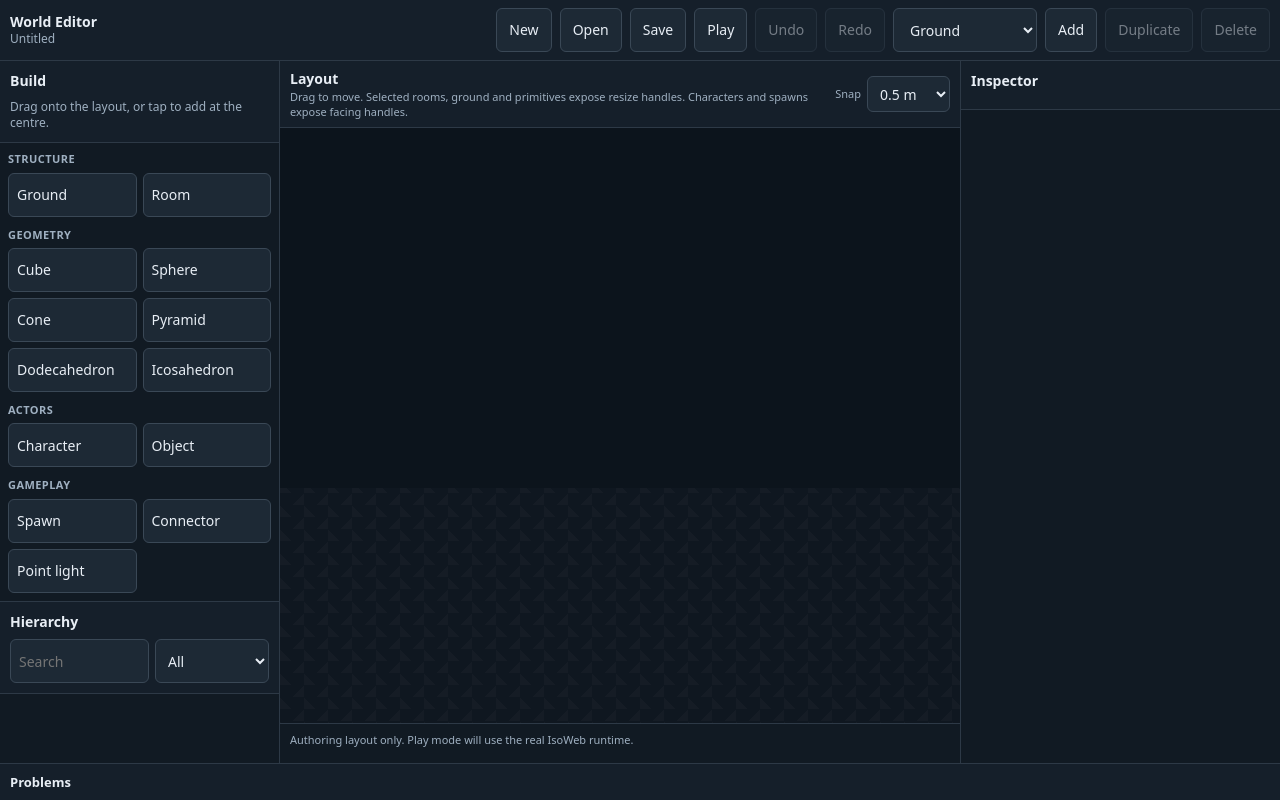
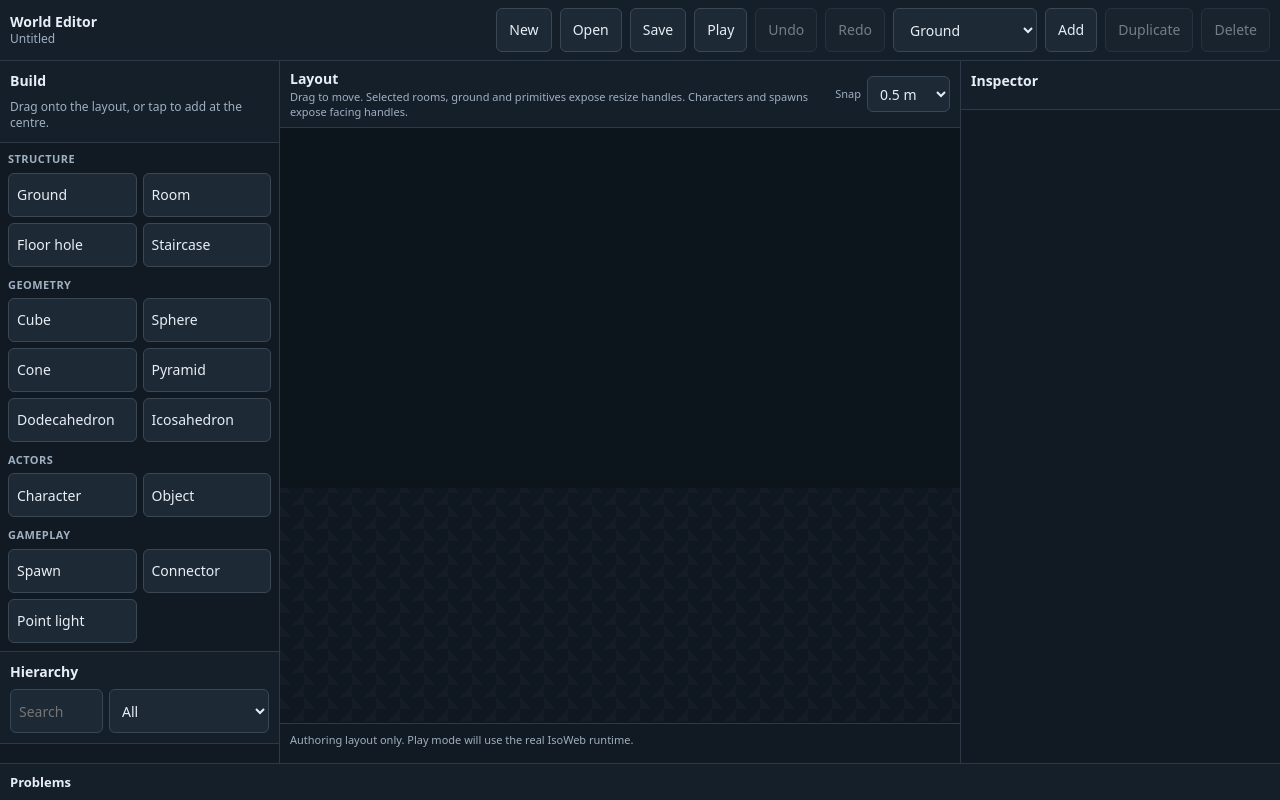
Before and after one commit to kitty-crow/isoweb, a website: page web/world-editor.html in a window 1280 px wide. Drawn offline with Linux system fonts and the light colour scheme.

Commit message:
Add structural tools to builder menus

```diff
--- a/web/world-editor.html
+++ b/web/world-editor.html
@@ -31,6 +31,8 @@
         <option value="dodecahedron">Dodecahedron</option>
         <option value="icosahedron">Icosahedron</option>
         <option value="room">Room</option>
+        <option value="floor-hole">Floor hole</option>
+        <option value="staircase">Staircase</option>
         <option value="character">Character</option>
         <option value="dynamic-body">Dynamic body</option>
         <option value="spawn">Spawn</option>
@@ -55,6 +57,8 @@
               <strong>Structure</strong>
               <button type="button" data-editor-add-kind="ground">Ground</button>
               <button type="button" data-editor-add-kind="room">Room</button>
+              <button type="button" data-editor-add-kind="floor-hole">Floor hole</button>
+              <button type="button" data-editor-add-kind="staircase">Staircase</button>
             </div>
             <div class="editor-palette-group">
               <strong>Geometry</strong>
@@ -89,6 +93,9 @@
               <option value="entity">Entities</option>
               <option value="geometry">Geometry</option>
               <option value="room">Rooms</option>
+              <option value="floor-hole">Floor holes</option>
+              <option value="staircase">Staircases</option>
+              <option value="room-connection">Room connections</option>
               <option value="spawn">Spawns</option>
               <option value="connector">Connectors</option>
               <option value="light">Lights</option>
```
